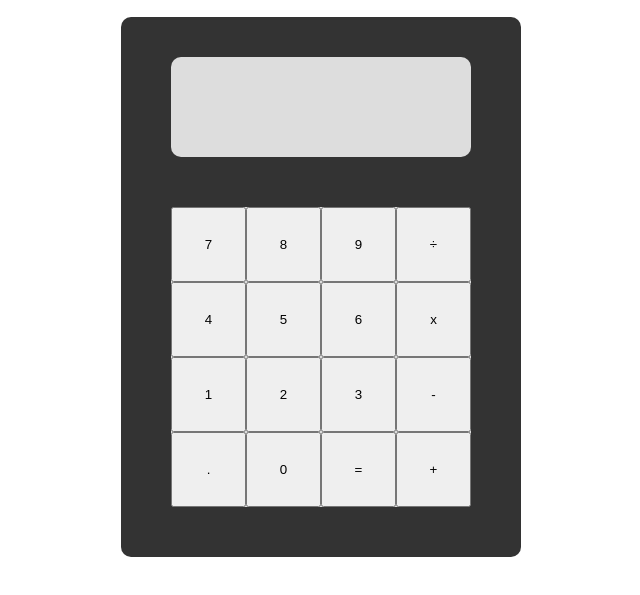
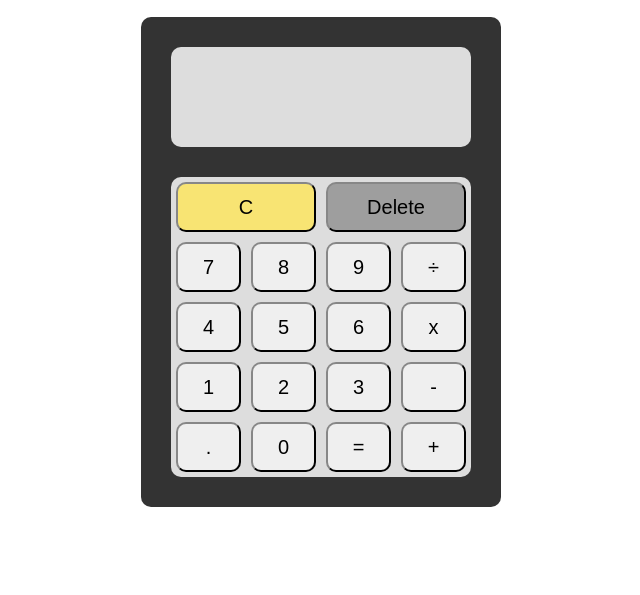
Before and after one commit to triznylaras/calculator, a plain HTML site: page index.html in a window 1280 px wide. Shown: the part 61-656 px from the top of the page, without its empty margins (319-959 px from the left). Drawn offline with Linux system fonts and the light colour scheme.

Commit message:
Add clear and delete buttons

```diff
--- a/calculator.css
+++ b/calculator.css
@@ -41,9 +41,10 @@ div {
   justify-self: stretch;
   align-self: stretch;
   margin: auto;
-  margin-top: 40px;
+  margin-top: 30px;
   width: inherit;
   height: 100px;
+  font-size: 20px;
   background: var(--primary-light);
 }
 
@@ -52,8 +53,27 @@ div {
   justify-self: center;
   align-self: center;
   grid-template-columns: repeat(4, 1fr);
-  margin: 50px;
+  margin: 30px;
   width: inherit;
   height: inherit;
   background: var(--primary-light);
 }
+
+.btn {
+  margin: 5px;
+  font-size: 20px;
+  border-radius: 10px;
+  border-color: var(--primary-dark);
+}
+
+.btn-yellow {
+  background-color: #f8e473;
+}
+
+.btn-gray {
+  background-color: #9e9e9e;
+}
+
+.span-2 {
+  grid-column: span 2;
+}
--- a/calculator.js
+++ b/calculator.js
@@ -1,3 +1,4 @@
+var display = document.getElementById("calc-display")
 var buttonsCont = document.getElementById("buttons-cont");
 
 function add(a, b) {
@@ -17,5 +18,7 @@ function divide(a, b) {
 }
 
 function operate(a, b) {
-  divide(a, b)
+  a = Number(a)
+  b = Number(b)
+
 }
--- a/index.html
+++ b/index.html
@@ -10,6 +10,9 @@
       <div id="calculator">
         <div id="calc-display"></div>
         <div id="buttons-cont">
+          <button class="btn btn-yellow span-2" id="clear-btn">C</button>
+          <button class="btn btn-gray span-2" id="delete-btn">Delete</button>
+
           <button class="btn">7</button>
           <button class="btn">8</button>
           <button class="btn">9</button>
```
